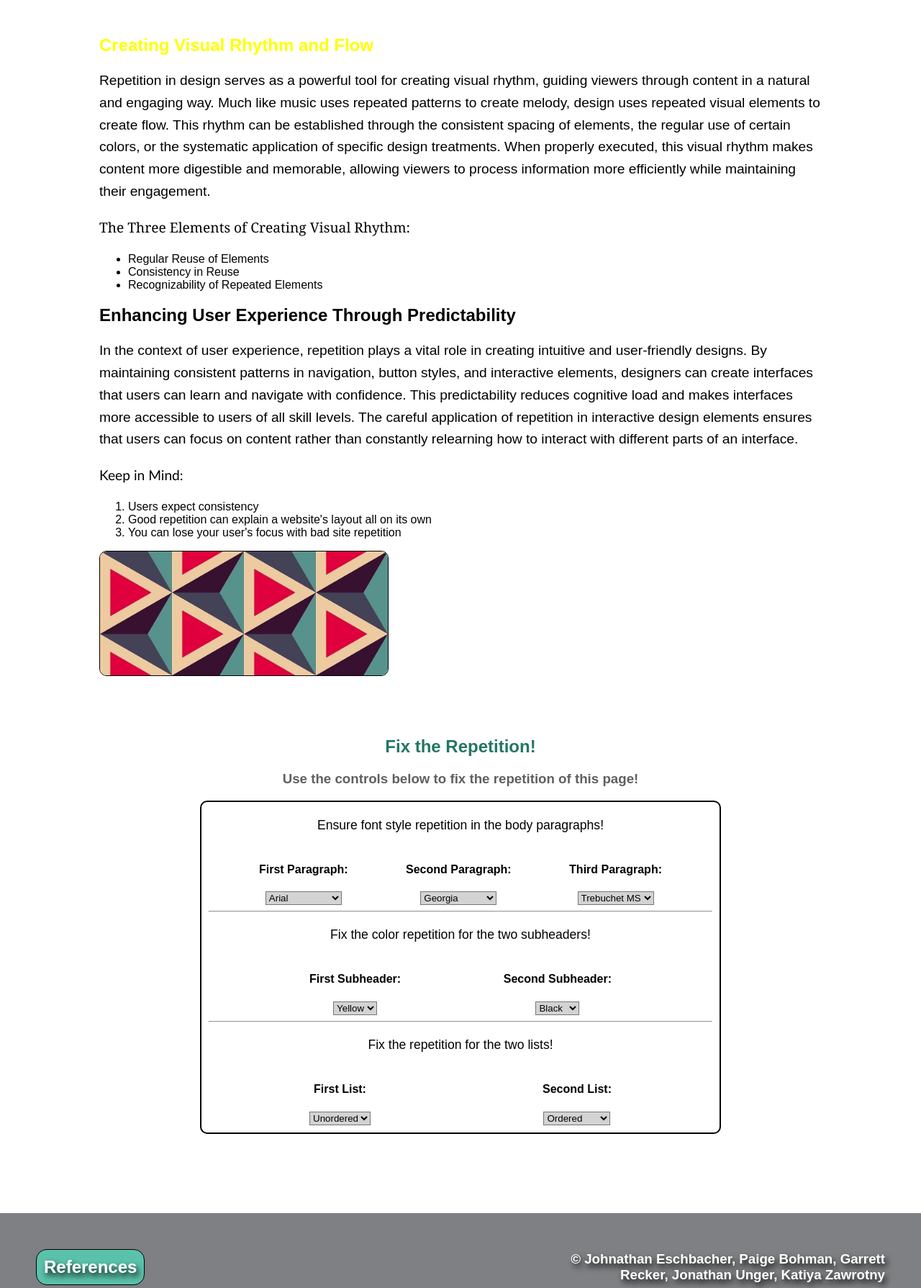
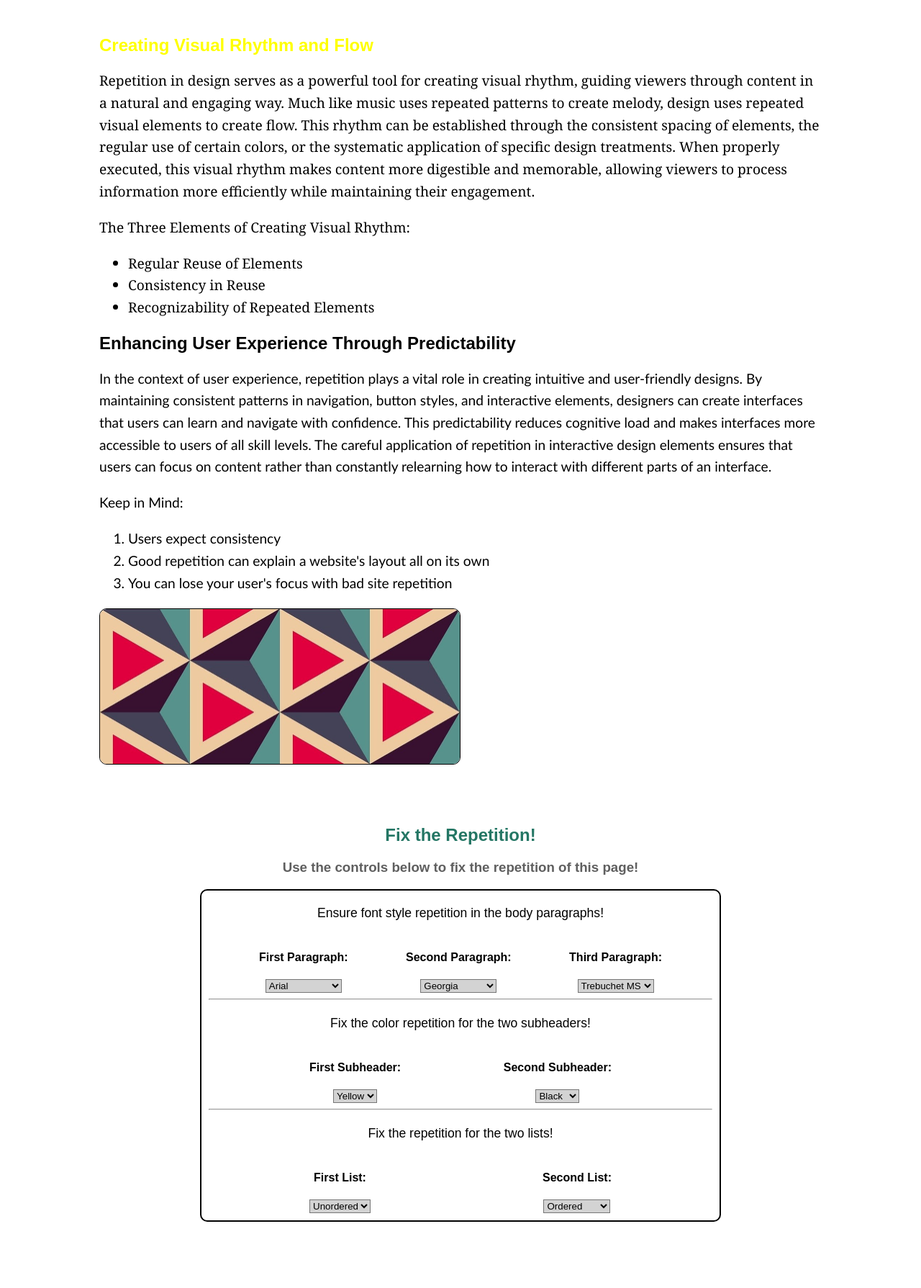
Before and after one commit to jme9889/ISTE240-Group4, a PHP site: page /repetition/index.php in a window 1280 px wide. Shown: the part 838-2627 px from the top of the page at 72% size. Run offline with PHP 8.4, Linux system fonts and the light colour scheme.

Commit message:
Repetition Glitch Fixed

```diff
--- a/assets/style.css
+++ b/assets/style.css
@@ -143,15 +143,15 @@ body {
     flex-direction: column;
 }
 
-.dropdown #arial1, .dropdown #arial2, .dropdown #arial3, #rep1 {
+.dropdown #arial1, .dropdown #arial2, .dropdown #arial3, .rep1 {
     font-family:Arial;
 }
 
-.dropdown #georgia1, .dropdown #georgia2, .dropdown #georgia3, #rep2 {
+.dropdown #georgia1, .dropdown #georgia2, .dropdown #georgia3, .rep2 {
     font-family:Georgia;
 }
 
-.dropdown #trebuchet1, .dropdown #trebuchet2, .dropdown #trebuchet3, #rep3 {
+.dropdown #trebuchet1, .dropdown #trebuchet2, .dropdown #trebuchet3, .rep3 {
     font-family:'Trebuchet MS';
 }
 
@@ -388,6 +388,11 @@ body {
     border: 1px solid black;
 }
 
+.long-img {
+    max-width: 500px;
+    border: 1px solid black;
+}
+
 .paragraph-vid {
     border-radius: 15px;
     border: 1px solid black;
@@ -403,7 +408,7 @@ body {
     margin-top: 5px;
 }
 
-.column p {
+.column p, .column ul, .column ol {
     font-size: 1.2em;
     line-height: 1.6;
 }
@@ -732,7 +737,7 @@ footer {
         width: 50px;
     }
 
-    .column p {
+    .column p, .column ul, .column ol {
         font-size: 15px;
     }
 
--- a/repetition/assets/scripts.js
+++ b/repetition/assets/scripts.js
@@ -1,14 +1,15 @@
 document.addEventListener('DOMContentLoaded', () => {
     // Adjust font style for body paragraphs
     const fontDropdowns = document.querySelectorAll('[id^="text-font"]');
-    const paragraphs = [document.getElementById('rep1'), document.getElementById('rep2'), document.getElementById('rep3')];
+    const paragraphClasses = ['rep1', 'rep2', 'rep3'];
 
     fontDropdowns.forEach((dropdown, index) => {
         dropdown.addEventListener('change', () => {
             const selectedFont = dropdown.value;
-            if (paragraphs[index]) {
-                paragraphs[index].style.fontFamily = selectedFont;
-            }
+            const paragraphs = document.querySelectorAll(`.${paragraphClasses[index]}`);
+            paragraphs.forEach(paragraph => {
+                paragraph.style.fontFamily = selectedFont;
+            });
         });
     });
 
@@ -28,8 +29,14 @@ document.addEventListener('DOMContentLoaded', () => {
     // Adjust list types shown
     const listDropdowns = [document.getElementById('list1'), document.getElementById('list2')];
     const lists = [
-        { ul: document.querySelector('section:nth-child(2) ul'), ol: document.querySelector('section:nth-child(2) ol') },
-        { ul: document.querySelector('section:nth-child(3) ul'), ol: document.querySelector('section:nth-child(3) ol') },
+        {
+            ul: document.querySelector('section:nth-child(2) ul'),
+            ol: document.querySelector('section:nth-child(2) ol')
+        },
+        {
+            ul: document.querySelector('section:nth-child(3) ul'),
+            ol: document.querySelector('section:nth-child(3) ol')
+        }
     ];
 
     listDropdowns.forEach((dropdown, index) => {
--- a/repetition/index.php
+++ b/repetition/index.php
@@ -11,7 +11,7 @@
                 <!-- Section: Introduction to Repetition -->
                 <section class="paragraph">
                     <h1>The CRAPsite - Repetition</h1>
-                    <p id="rep1">Repetition is the element that allows for easy recognition and unity of a site’s elements. It is about creating patterns and rhythms that guide the user through a design while also building recognition and memory. Repetition is about strategic reuse of colors, shapes, textures, and spatial relationships. It helps create visual relationships between elements that may otherwise seem disconnected.</p>
+                    <p class="rep1">Repetition is the element that allows for easy recognition and unity of a site’s elements. It is about creating patterns and rhythms that guide the user through a design while also building recognition and memory. Repetition is about strategic reuse of colors, shapes, textures, and spatial relationships. It helps create visual relationships between elements that may otherwise seem disconnected.</p>
                     <!-- Embedded Video for Repetition -->
                     <iframe
                         class="paragraph-vid"
@@ -29,14 +29,14 @@
                 <!-- Section: Visual Rhythm and Flow -->
                 <section class="paragraph">
                     <h2 class="interaction-h2" id="subhead1">Creating Visual Rhythm and Flow</h2>
-                    <p>Repetition in design serves as a powerful tool for creating visual rhythm, guiding viewers through content in a natural and engaging way. Much like music uses repeated patterns to create melody, design uses repeated visual elements to create flow. This rhythm can be established through the consistent spacing of elements, the regular use of certain colors, or the systematic application of specific design treatments. When properly executed, this visual rhythm makes content more digestible and memorable, allowing viewers to process information more efficiently while maintaining their engagement.</p>
-                    <p id="rep2">The Three Elements of Creating Visual Rhythm:</p>
-                    <ul id="unordered1">
+                    <p class="rep2">Repetition in design serves as a powerful tool for creating visual rhythm, guiding viewers through content in a natural and engaging way. Much like music uses repeated patterns to create melody, design uses repeated visual elements to create flow. This rhythm can be established through the consistent spacing of elements, the regular use of certain colors, or the systematic application of specific design treatments. When properly executed, this visual rhythm makes content more digestible and memorable, allowing viewers to process information more efficiently while maintaining their engagement.</p>
+                    <p class="rep2">The Three Elements of Creating Visual Rhythm:</p>
+                    <ul id="unordered1"  class="rep2">
                         <li>Regular Reuse of Elements</li>
                         <li>Consistency in Reuse</li>
                         <li>Recognizability of Repeated Elements</li>
                     </ul>
-                    <ol id="ordered1">
+                    <ol id="ordered1"  class="rep2">
                         <li>Regular Reuse of Elements</li>
                         <li>Consistency in Reuse</li>
                         <li>Recognizability of Repeated Elements</li>
@@ -46,20 +46,20 @@
                 <!-- Section: Enhancing User Experience -->
                 <section class="paragraph">
                     <h2 class="interaction-h2" id="subhead2">Enhancing User Experience Through Predictability</h2>
-                    <p>In the context of user experience, repetition plays a vital role in creating intuitive and user-friendly designs. By maintaining consistent patterns in navigation, button styles, and interactive elements, designers can create interfaces that users can learn and navigate with confidence. This predictability reduces cognitive load and makes interfaces more accessible to users of all skill levels. The careful application of repetition in interactive design elements ensures that users can focus on content rather than constantly relearning how to interact with different parts of an interface.</p>
-                    <p id="rep3">Keep in Mind:</p>
-                    <ol id="ordered2">
+                    <p  class="rep3">In the context of user experience, repetition plays a vital role in creating intuitive and user-friendly designs. By maintaining consistent patterns in navigation, button styles, and interactive elements, designers can create interfaces that users can learn and navigate with confidence. This predictability reduces cognitive load and makes interfaces more accessible to users of all skill levels. The careful application of repetition in interactive design elements ensures that users can focus on content rather than constantly relearning how to interact with different parts of an interface.</p>
+                    <p class="rep3">Keep in Mind:</p>
+                    <ol id="ordered2"  class="rep3">
                         <li>Users expect consistency</li>
                         <li>Good repetition can explain a website's layout all on its own</li>
                         <li>You can lose your user's focus with bad site repetition</li>
                     </ol>
-                    <ul id="unordered2">
+                    <ul id="unordered2"  class="rep3">
                         <li>Users expect consistency</li>
                         <li>Good repetition can explain a website's layout all on its own</li>
                         <li>You can lose your user's focus with bad site repetition</li>
                     </ul>
                     <!-- Repetition Image -->
-                    <img src="../assets/images/repetition1.jpg" alt="Graphical Example of Repetition" class="paragraph-img">
+                    <img src="../assets/images/repetition1.jpg" alt="Graphical Example of Repetition" class="long-img">
                 </section>
 
             </div>
```
